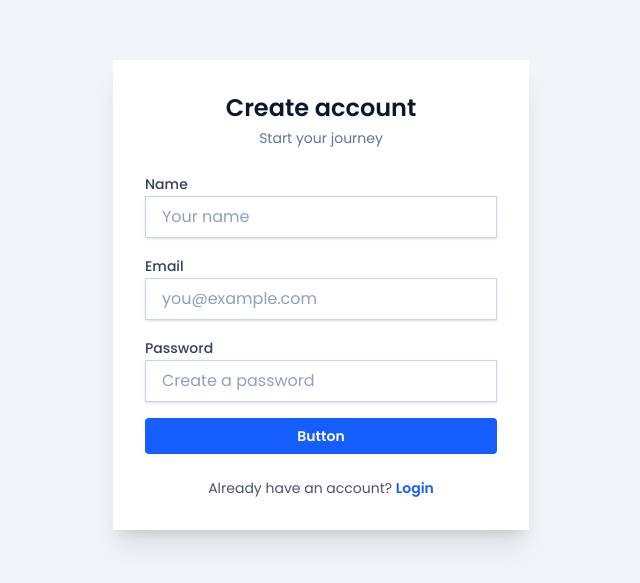
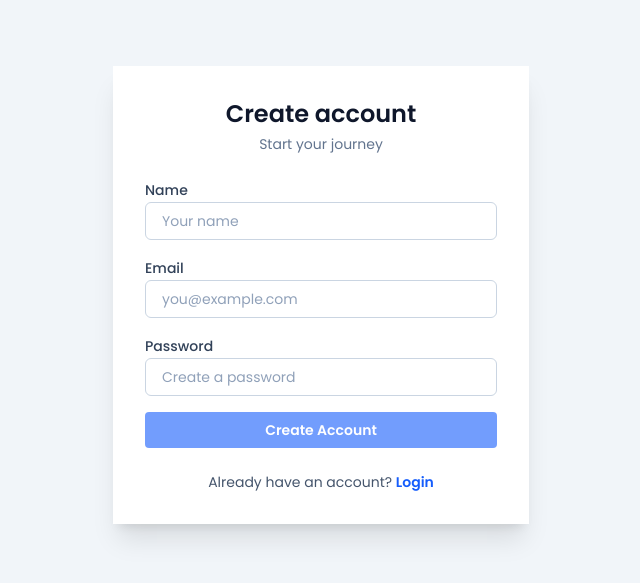
Before and after one commit to knr-smey/structure_project_front_vue3, a Vue app: page /register in a window 1280 px wide. Shown: the part 105-688 px from the top of the page, without its empty margins (319-959 px from the left). Built offline with nearby package versions, Linux system fonts and the light colour scheme; the HTML template or start-up script is replaced by a standard one; a web font is replaced by a local one.

Commit message:
update file login and register

```diff
--- a/src/components/base/BaseInput.vue
+++ b/src/components/base/BaseInput.vue
@@ -1,17 +1,77 @@
 <template>
+  <!-- Base Input -->
   <input
     v-model="model"
     v-bind="$attrs"
-    class="w-full rounded-none border border-slate-300 bg-white px-4 py-2 text-slate-900 placeholder-slate-400 shadow-sm outline-none transition focus:border-blue-500 focus:ring-2 focus:ring-blue-200"
+    :class="[baseClass, stateClass]"
   />
 </template>
 
 <script setup>
-// Allow parent components to pass native input attrs.
+import { computed } from 'vue'
+
+/**
+ * ================================
+ * 📌 HOW TO USE THIS INPUT
+ * ================================
+ *
+ * 1. Basic:
+ * <BaseInput v-model="form.email" placeholder="Email" />
+ *
+ * 2. Password:
+ * <BaseInput v-model="form.password" type="password" />
+ *
+ * 3. Error:
+ * <BaseInput v-model="form.email" state="error" />
+ *
+ * 4. Success:
+ * <BaseInput v-model="form.email" state="success" />
+ *
+ * 5. Native attributes:
+ * <BaseInput v-model="form.email" required autocomplete="email" />
+ *
+ */
+
+
+/**
+ * Allow native attributes like type, placeholder, etc.
+ */
 defineOptions({
   inheritAttrs: false
 })
 
-// v-model support for form bindings.
+/**
+ * v-model binding
+ */
 const model = defineModel()
+
+/**
+ * Props
+ */
+const props = defineProps({
+  // visual state
+  state: {
+    type: String,
+    default: 'normal', // normal | error | success
+  },
+})
+
+/**
+ * Base style (match your button system)
+ */
+const baseClass =
+  'w-full px-4 py-2 text-sm rounded-md border bg-white text-slate-900 placeholder-slate-400 transition outline-none disabled:opacity-60'
+
+/**
+ * State styling
+ */
+const stateClass = computed(() => {
+  const map = {
+    normal: 'border-slate-300 focus:border-blue-500 focus:ring-2 focus:ring-blue-200',
+    error: 'border-red-500 focus:border-red-500 focus:ring-2 focus:ring-red-200',
+    success: 'border-green-500 focus:border-green-500 focus:ring-2 focus:ring-green-200',
+  }
+
+  return map[props.state] || map.normal
+})
 </script>
--- a/src/pages/auth/Login.vue
+++ b/src/pages/auth/Login.vue
@@ -1,60 +1,77 @@
 <template>
+  <!-- Page wrapper: full-height background and centered card -->
   <div class="min-h-screen bg-slate-100">
     <div class="mx-auto flex min-h-screen max-w-md items-center px-4">
-			<div class="w-full rounded-none bg-white p-8 shadow-xl">
+      <div class="w-full bg-white p-8 shadow-xl">
+
+        <!-- Header: title and subtitle -->
         <div class="mb-6 text-center">
           <h1 class="text-2xl font-semibold text-slate-900">Welcome back</h1>
           <p class="mt-1 text-sm text-slate-500">Login to continue</p>
         </div>
+
+        <!-- Form: uses @submit.prevent to run `onSubmit` without page reload -->
         <form class="space-y-4" @submit.prevent="onSubmit">
+
+          <!-- Email input group: label + BaseInput bound to `form.email` -->
           <div class="space-y-2">
-						<label class="text-sm font-medium text-slate-700" for="login-email">Email</label>
-						<BaseInput
-							id="login-email"
-							v-model="form.email"
-							type="email"
-							placeholder="you@example.com"
-							autocomplete="email"
-							required
-						/>
+            <label class="text-sm font-medium text-slate-700">Email</label>
+            <BaseInput v-model="form.email" type="email" placeholder="you@example.com" required />
           </div>
+
+          <!-- Password input group: label + BaseInput bound to `form.password` -->
           <div class="space-y-2">
-						<label class="text-sm font-medium text-slate-700" for="login-password">Password</label>
-						<BaseInput
-							id="login-password"
-							v-model="form.password"
-							type="password"
-							placeholder="Your password"
-							autocomplete="current-password"
-							required
-						/>
+            <label class="text-sm font-medium text-slate-700">Password</label>
+            <BaseInput v-model="form.password" type="password" placeholder="Your password" required />
           </div>
-					<BaseButton text="Login" color="primary" />
+
+          <!-- Submit button: `BaseButton` receives props for text, color and loading state.
+               `:disabled` prevents submission when fields are empty. Clicking also calls `onSubmit`. -->
+          <BaseButton text="Login" color="primary" :loading="loading" :disabled="!form.email || !form.password" @click="onSubmit" />
+
         </form>
+
+        <!-- Footer: link to registration page -->
         <p class="mt-6 text-center text-sm text-slate-600">
           Don't have an account?
-					<RouterLink class="font-semibold text-blue-600 hover:text-blue-700" to="/register">
-						Create one
-					</RouterLink>
+          <RouterLink class="font-semibold text-blue-600 hover:text-blue-700" to="/register">Create one</RouterLink>
         </p>
+
       </div>
     </div>
   </div>
 </template>
 
 <script setup>
-import { reactive } from 'vue'
+// Imports: Vue composition API utilities and shared base components
+import { reactive, ref } from 'vue'
 import BaseInput from '@/components/base/BaseInput.vue'
 import BaseButton from '@/components/base/BaseButton.vue'
 
-// Local form state for login.
+// `loading` indicates an in-flight async request (disables the button and shows spinner)
+const loading = ref(false)
+
+// `form` holds the reactive form fields bound via `v-model` to the inputs above
 const form = reactive({
   email: '',
   password: ''
 })
 
-// Demo submit handler.
-const onSubmit = () => {
+// `onSubmit` validates the form, toggles loading, performs the submit (simulated here),
+// and then clears the loading state. Keep it `async` so real API calls can be awaited.
+const onSubmit = async () => {
+  // Basic client-side validation: ensure fields are not empty
+  if (!form.email || !form.password) return
+
+  loading.value = true
+
+  // Log the payload for debugging (replace with real API call)
   console.log('Login submit', { ...form })
+
+  // simulate API call latency; replace this with an actual request
+  await new Promise(r => setTimeout(r, 1000))
+
+  // Reset loading after request completes
+  loading.value = false
 }
 </script>
--- a/src/pages/auth/Register.vue
+++ b/src/pages/auth/Register.vue
@@ -1,72 +1,80 @@
 <template>
+  <!-- Page wrapper: full-height background and centered card -->
   <div class="min-h-screen bg-slate-100">
     <div class="mx-auto flex min-h-screen max-w-md items-center px-4">
-			<div class="w-full rounded-none bg-white p-8 shadow-xl">
+      <div class="w-full bg-white p-8 shadow-xl">
+
+        <!-- Header: title and subtitle -->
         <div class="mb-6 text-center">
           <h1 class="text-2xl font-semibold text-slate-900">Create account</h1>
           <p class="mt-1 text-sm text-slate-500">Start your journey</p>
         </div>
+
+        <!-- Form: uses @submit.prevent to run `onSubmit` without reloading the page -->
         <form class="space-y-4" @submit.prevent="onSubmit">
+
+          <!-- Name input group: label + BaseInput bound to `form.name` -->
           <div class="space-y-2">
-						<label class="text-sm font-medium text-slate-700" for="register-name">Name</label>
-						<BaseInput
-							id="register-name"
-							v-model="form.name"
-							type="text"
-							placeholder="Your name"
-							autocomplete="name"
-							required
-						/>
+            <label class="text-sm font-medium text-slate-700">Name</label>
+            <BaseInput v-model="form.name" type="text" placeholder="Your name" required />
           </div>
+
+          <!-- Email input group: label + BaseInput bound to `form.email` -->
           <div class="space-y-2">
-						<label class="text-sm font-medium text-slate-700" for="register-email">Email</label>
-						<BaseInput
-							id="register-email"
-							v-model="form.email"
-							type="email"
-							placeholder="you@example.com"
-							autocomplete="email"
-							required
-						/>
+            <label class="text-sm font-medium text-slate-700">Email</label>
+            <BaseInput v-model="form.email" type="email" placeholder="you@example.com" required />
           </div>
+
+          <!-- Password input group: label + BaseInput bound to `form.password` -->
           <div class="space-y-2">
-						<label class="text-sm font-medium text-slate-700" for="register-password">Password</label>
-						<BaseInput
-							id="register-password"
-							v-model="form.password"
-							type="password"
-							placeholder="Create a password"
-							autocomplete="new-password"
-							required
-						/>
+            <label class="text-sm font-medium text-slate-700">Password</label>
+            <BaseInput v-model="form.password" type="password" placeholder="Create a password" required />
           </div>
-					<BaseButton type="submit">Create Account</BaseButton>
+
+          <!-- Submit button: receives `loading` state and is disabled until all fields are filled -->
+          <BaseButton text="Create Account" color="primary" :loading="loading" :disabled="!form.name || !form.email || !form.password" @click="onSubmit" />
+
         </form>
+
+        <!-- Footer: link to login page -->
         <p class="mt-6 text-center text-sm text-slate-600">
           Already have an account?
-					<RouterLink class="font-semibold text-blue-600 hover:text-blue-700" to="/login">
-						Login
-					</RouterLink>
+          <RouterLink class="font-semibold text-blue-600 hover:text-blue-700" to="/login">Login</RouterLink>
         </p>
+
       </div>
     </div>
   </div>
 </template>
 
 <script setup>
-import { reactive } from 'vue'
+// Imports: Vue composition API helpers and base UI components
+import { reactive, ref } from 'vue'
 import BaseInput from '@/components/base/BaseInput.vue'
 import BaseButton from '@/components/base/BaseButton.vue'
 
-// Local form state for registration.
+// `loading` toggles UI state while async requests are ongoing
+const loading = ref(false)
+
+// `form` stores user input and is reactive so v-model keeps it in sync
 const form = reactive({
   name: '',
   email: '',
   password: ''
 })
 
-// Demo submit handler.
-const onSubmit = () => {
+// `onSubmit` validates inputs, sets loading, performs the submit (simulated here),
+// then clears loading. Replace the simulated part with a real API call.
+const onSubmit = async () => {
+  if (!form.name || !form.email || !form.password) return
+
+  loading.value = true
+
   console.log('Register submit', { ...form })
+
+  // simulate API latency
+  await new Promise(r => setTimeout(r, 1000))
+
+  loading.value = false
 }
 </script>
```
Lines whose indentation alone changed are shown as unchanged.
